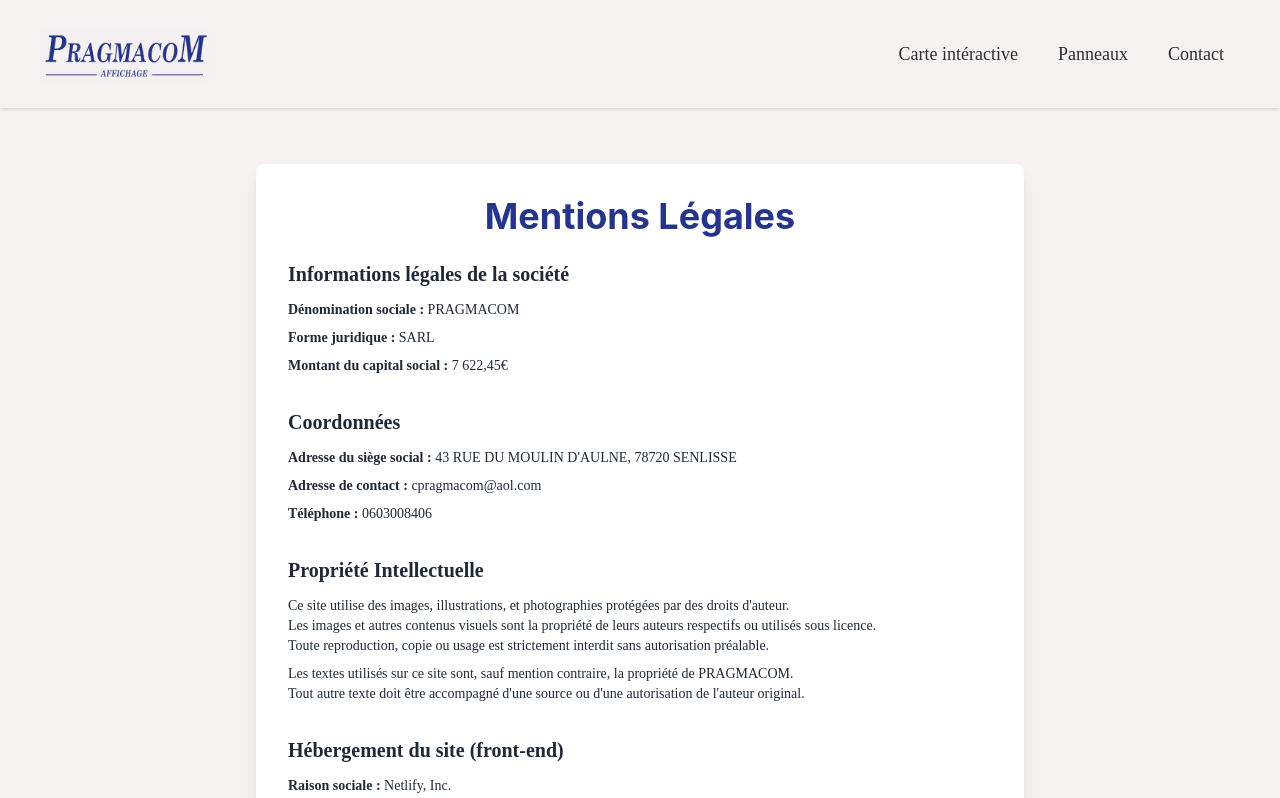
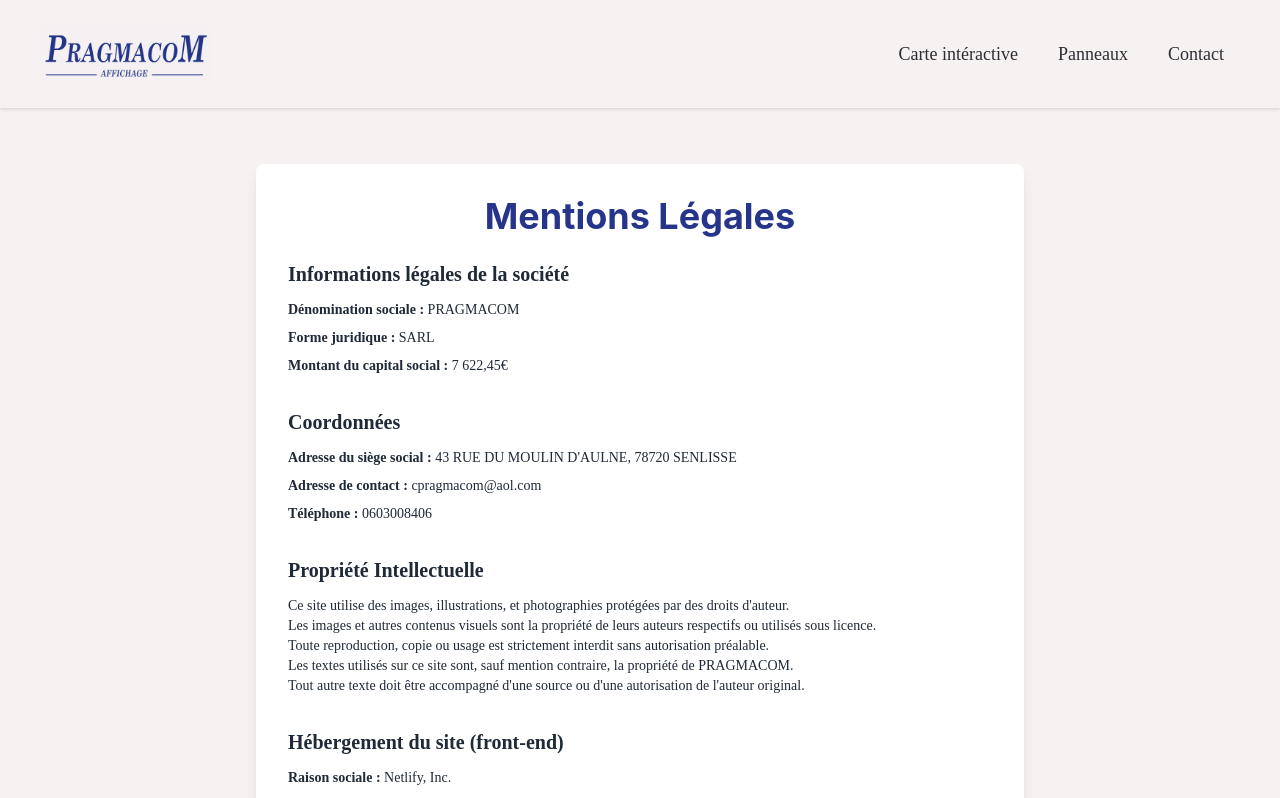
Before and after one commit to otarie-aveugle/PragmacoM, a Vue app: page /legal_notices in a window 1280 px wide. Shown: the top 798 px of the page. Built offline with nearby package versions, Linux system fonts and the light colour scheme.

Commit message:
update legals notices

```diff
--- a/src/views/LegalNotices.vue
+++ b/src/views/LegalNotices.vue
@@ -57,9 +57,7 @@ export default {
           par des droits d'auteur. <br />Les images et autres contenus visuels
           sont la propriété de leurs auteurs respectifs ou utilisés sous
           licence. <br />Toute reproduction, copie ou usage est strictement
-          interdit sans autorisation préalable.
-        </p>
-        <p class="text-sm mb-2">
+          interdit sans autorisation préalable.<br />
           Les textes utilisés sur ce site sont, sauf mention contraire, la
           propriété de PRAGMACOM. <br />Tout autre texte doit être accompagné
           d'une source ou d'une autorisation de l'auteur original.
```
